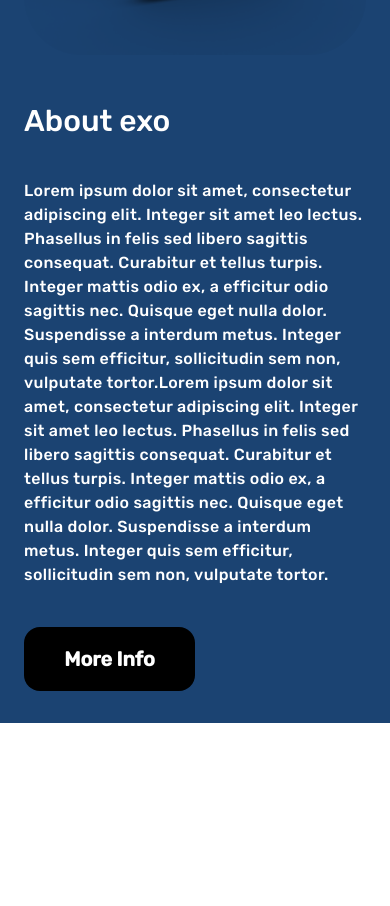
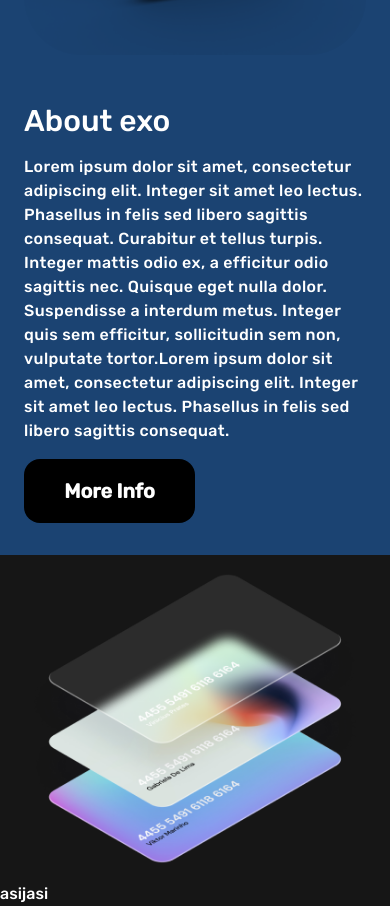
Before and after one commit to vinicius-prates/sandbox, a React (Vite) app: page / in a window 390 px wide. Shown: the part 1260-2166 px from the top of the page. Before the commit the page ends 1983 px from the top, so only its background shows below. Built offline with nearby package versions, Linux system fonts and the light colour scheme.

Commit message:
added a div to, For You component

```diff
--- a/src/components/AboutExo.jsx
+++ b/src/components/AboutExo.jsx
@@ -9,15 +9,13 @@ export const AboutExo = () => {
             <div className="w-full lg:w-[50%]">
                 <img src={Phone} className="w-[100%] h-full  lg:w-[100%]"></img>
             </div>
-            <div className=" flex flex-col gap-10 lg:w-[50%] justify-center ">
+            <div className=" flex flex-col gap-4 lg:w-[50%] justify-center ">
                 <h1  className="text-white text-3xl lg:text-right ">About exo</h1>
                 <p className="text-white lg:text-right font-thin tracking-wide">Lorem ipsum dolor sit amet, consectetur adipiscing elit. Integer sit amet leo lectus.
                  Phasellus in felis sed libero sagittis consequat. Curabitur et tellus turpis. Integer mattis odio ex,
                   a efficitur odio sagittis nec. Quisque eget nulla dolor. Suspendisse a interdum metus. Integer quis sem efficitur,
                   sollicitudin sem non, vulputate tortor.Lorem ipsum dolor sit amet, consectetur adipiscing elit. Integer sit amet leo lectus.
-                 Phasellus in felis sed libero sagittis consequat. Curabitur et tellus turpis. Integer mattis odio ex,
-                  a efficitur odio sagittis nec. Quisque eget nulla dolor. Suspendisse a interdum metus. Integer quis sem efficitur,
-                  sollicitudin sem non, vulputate tortor.</p>
+                 Phasellus in felis sed libero sagittis consequat.</p>
                   <a  className="block px-4 py-3 mb-2 leading-loose text-xl text-center text-white text-lg font-semibold bg-black w-[50%]  lg:self-end hover:bg-blue-700  rounded-2xl transition duration-200" href="#">More Info</a>
             </div>
         </div>
--- a/src/components/ForYou.jsx
+++ b/src/components/ForYou.jsx
@@ -1,11 +1,13 @@
 import '../App.css';
-import { Link } from 'react-router-dom'
+import { Link } from 'react-router-dom';
+import  Cartoes  from '../assets/cartoes.png';
 
 export const ForYou = () => {
 
     return(
-        <div>
-
+        <div className="bg-[#161616] bg-cover ">
+            <img src={Cartoes} className="w-full p-4 "></img>
+            <h1 className="text-white">asijasi</h1>
         </div>
     )
 }
--- a/src/pages/HomePage.jsx
+++ b/src/pages/HomePage.jsx
@@ -1,5 +1,6 @@
 import '../App.css';
 import { AboutExo } from '../components/AboutExo';
+import { ForYou } from '../components/ForYou';
 import { LandingPage } from '../components/LandingPage';
 import { NavBar } from '../components/NavBar';
 
@@ -9,6 +10,7 @@ export const HomePage = () => {
         <NavBar/>
         <LandingPage/>
         <AboutExo/>
+        <ForYou/>
         </>
     )
 }
```
Also changed, not shown: src/assets/cartoes.png (added).
